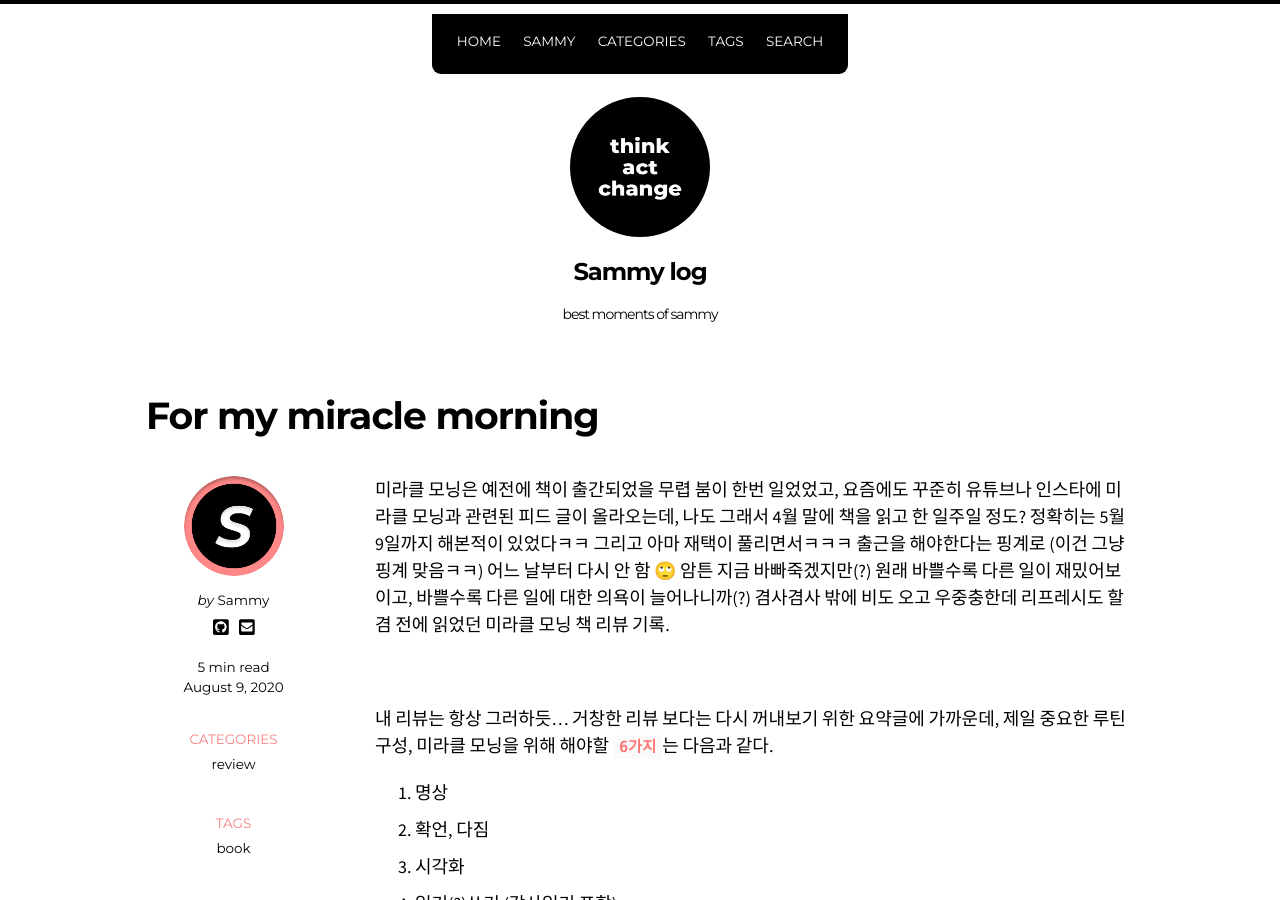
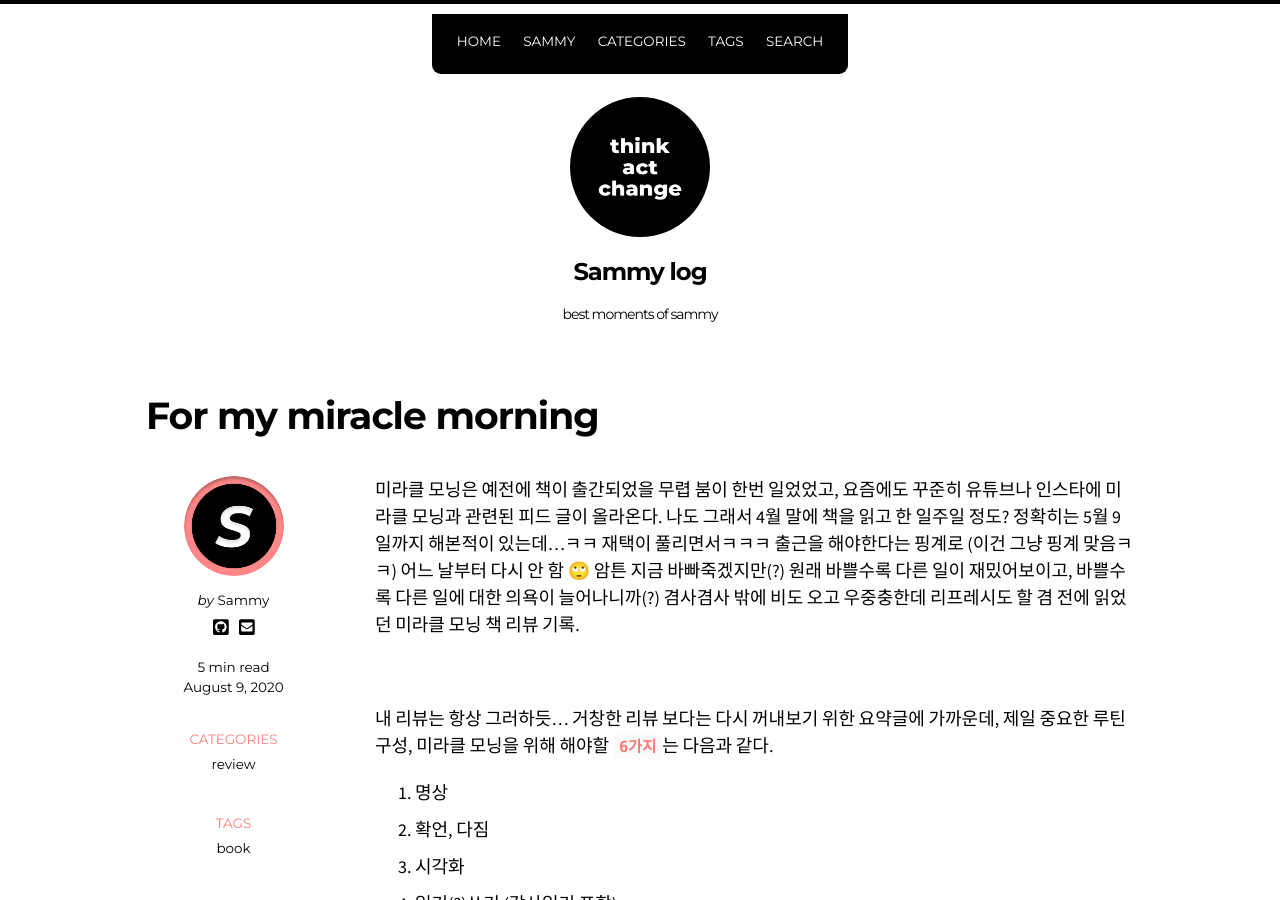
Before and after one commit to ssammykim/ssammykim.github.io, a Jekyll site: the page built from _posts/2020-08-09-miracle-morning.md, in a window 1280 px wide and 900 px high. Built offline with Jekyll 4.4.1, drawn with Linux system fonts in a browser that asks for light colours; nearby versions of some CDN libraries; some web fonts are replaced; comment, search, counter and statistics services are not loaded.

Commit message:
Update 2020-08-09-miracle-morning.md

```diff
--- a/_posts/2020-08-09-miracle-morning.md
+++ b/_posts/2020-08-09-miracle-morning.md
@@ -10,7 +10,7 @@
 excerpt_separator: "<!--more-->"
 ---
 
-미라클 모닝은 예전에 책이 출간되었을 무렵 붐이 한번 일었었고, 요즘에도 꾸준히 유튜브나 인스타에 미라클 모닝과 관련된 피드 글이 올라오는데, 나도 그래서 4월 말에 책을 읽고 한 일주일 정도? 정확히는 5월 9일까지 해본적이 있었다ㅋㅋ 그리고 아마 재택이 풀리면서ㅋㅋㅋ 출근을 해야한다는 핑계로 (이건 그냥 핑계 맞음ㅋㅋ) 어느 날부터 다시 안 함 🙄 암튼 지금 바빠죽겠지만(?) 원래 바쁠수록 다른 일이 재밌어보이고, 바쁠수록 다른 일에 대한 의욕이 늘어나니까(?) 겸사겸사 밖에 비도 오고 우중충한데 리프레시도 할 겸 전에 읽었던 미라클 모닝 책 리뷰 기록.
+미라클 모닝은 예전에 책이 출간되었을 무렵 붐이 한번 일었었고, 요즘에도 꾸준히 유튜브나 인스타에 미라클 모닝과 관련된 피드 글이 올라온다. 나도 그래서 4월 말에 책을 읽고 한 일주일 정도? 정확히는 5월 9일까지 해본적이 있는데...ㅋㅋ 재택이 풀리면서ㅋㅋㅋ 출근을 해야한다는 핑계로 (이건 그냥 핑계 맞음ㅋㅋ) 어느 날부터 다시 안 함 🙄 암튼 지금 바빠죽겠지만(?) 원래 바쁠수록 다른 일이 재밌어보이고, 바쁠수록 다른 일에 대한 의욕이 늘어나니까(?) 겸사겸사 밖에 비도 오고 우중충한데 리프레시도 할 겸 전에 읽었던 미라클 모닝 책 리뷰 기록.
 
 <!--more-->
 
```
